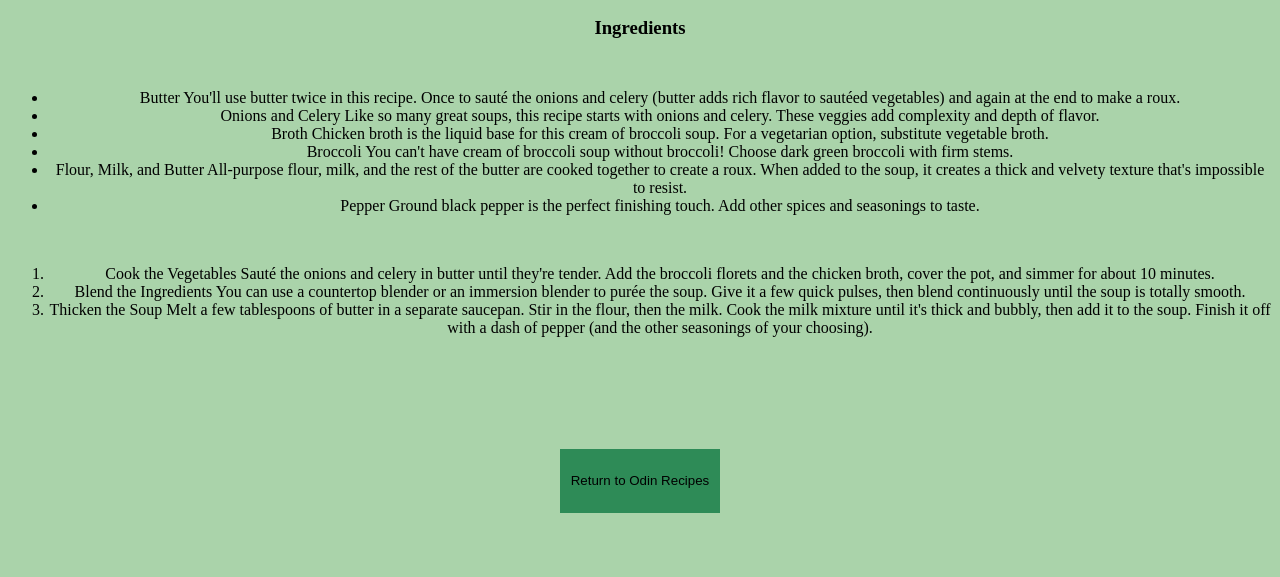
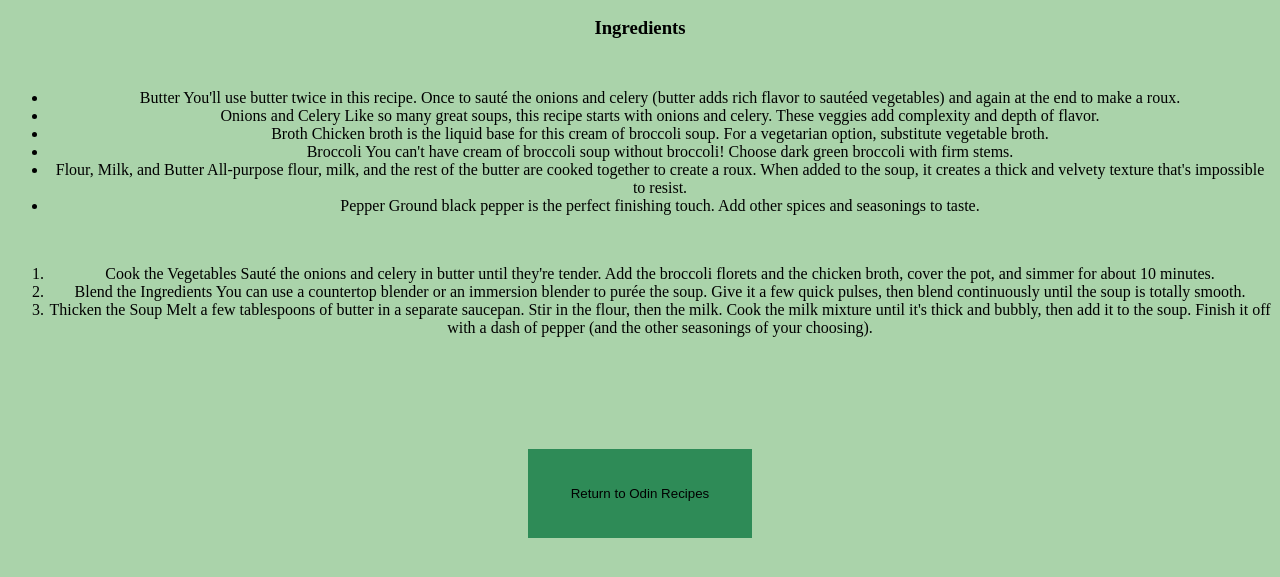
Before and after one commit to ThailanInTallinn/odin-recipes, a plain HTML site: page recipes/broccolisoup.html in a window 1280 px wide. In both pictures the pointer is over the button "Return to Odin Recipes". Shown: the part 329-906 px from the top of the page. Drawn offline with Linux system fonts and the light colour scheme.

Commit message:
Add new attributes to the "#returnButton:hover" selector.
Add "inline-size:14rem", "block-size:5.6rem" and "transition-duration:
0.7s".

```diff
--- a/recipes/styles3.css
+++ b/recipes/styles3.css
@@ -41,4 +41,7 @@ h1:hover {
 
 #returnButton:hover {
   cursor: pointer;
+  inline-size: 14rem;
+  block-size: 5.6rem;
+  transition-duration: 0.7s;
 }
```
